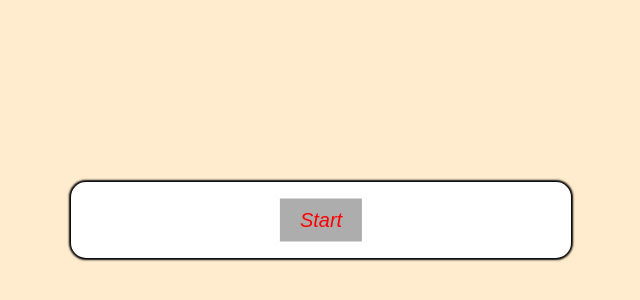
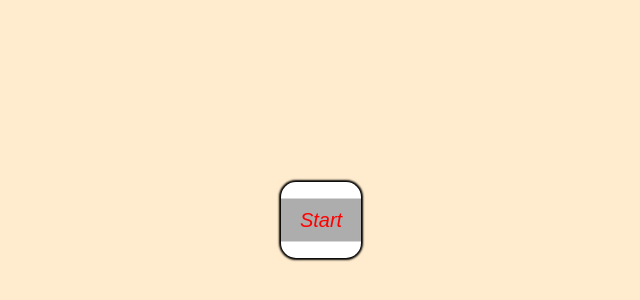
Before and after one commit to MehranbinMoin/Oasis-quiz-game-, a plain HTML site: page index.html in a window 1280 px wide. Shown: the part 180-480 px from the top of the page, without its empty margins (319-959 px from the left). Drawn offline with Linux system fonts and the light colour scheme.

```diff
--- a/css/style.css
+++ b/css/style.css
@@ -19,8 +19,9 @@
     background-color:white;
     border-radius: 15px;
     box-shadow: 0 0 2px 2px black;
-    width: 500px;
-    overflow: hidden ;
+    overflow: hidden;
+    position: relative;
+    padding: 0px;
 }
 
 .header {
```
